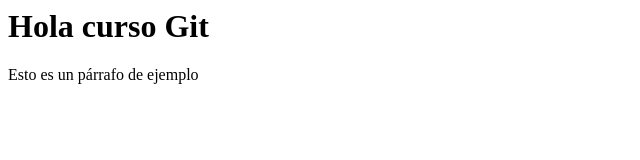
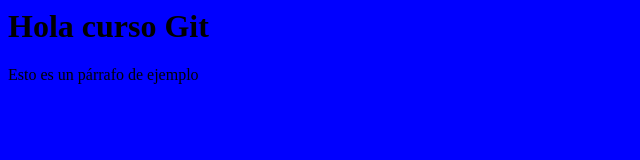
Before and after one commit to dvidals/CursoGit, a plain HTML site: page index.html in a window 1280 px wide. Shown: the whole page, without its empty margins (0-640 px from the left). Drawn offline with Linux system fonts and the light colour scheme.

```diff
--- /dev/null
+++ b/css/estilos.css
@@ -0,0 +1,3 @@
+body{
+	background-color:#00F;
+}
--- a/index.html
+++ b/index.html
@@ -3,6 +3,7 @@
 <meta charset="utf-8">
 </head>
 <title>Documento sin título</title>
+<link href="css/estilos.css" rel="stylesheet" type="text/css">
 <body>
 <h1>Hola curso Git</h1>
 <p>Esto es un p&aacute;rrafo de ejemplo</p>
```
Also changed, not shown: js/javascript.js (added).
